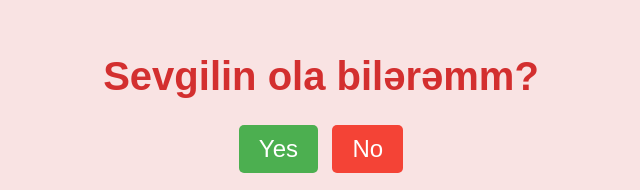
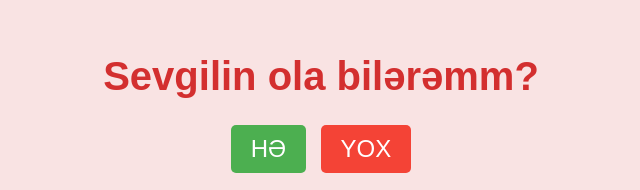
Before and after one commit to eaz3l/Jaleemmmm.github.io, a plain HTML site: page index.html in a window 1280 px wide. Shown: the part 138-328 px from the top of the page, without its empty margins (319-959 px from the left). Drawn offline with Linux system fonts and the light colour scheme; no server answers.

Commit message:
Update index.html

```diff
--- a/index.html
+++ b/index.html
@@ -1,5 +1,5 @@
 <!DOCTYPE html>
-<html lang="en">
+<html lang="az">
 <head>
     <meta charset="UTF-8">
     <meta name="viewport" content="width=device-width, initial-scale=1.0">
@@ -10,8 +10,8 @@
     <div class="container">
         <h1>Sevgilin ola bilərəmm?</h1>
         <div class="buttons">
-            <button class="yes-button" onclick="handleYesClick()">Yes</button>
-            <button class="no-button" onclick="handleNoClick()">No</button>
+            <button class="yes-button" onclick="handleYesClick()">HƏ</button>
+            <button class="no-button" onclick="handleNoClick()">YOX</button>
         </div>
         <div class="gif_container">
             <img src="https://media1.giphy.com/media/v1.Y2lkPTc5MGI3NjExbW5lenZyZHI5OXM2eW95b3pmMG40cWVrMDhtNjVuM3A4dGNxa2g2dSZlcD12MV9pbnRlcm5hbF9naWZfYnlfaWQmY3Q9cw/VM1fcpu2bKs1e2Kdbj/giphy.gif" alt="Cute GIF">
```
